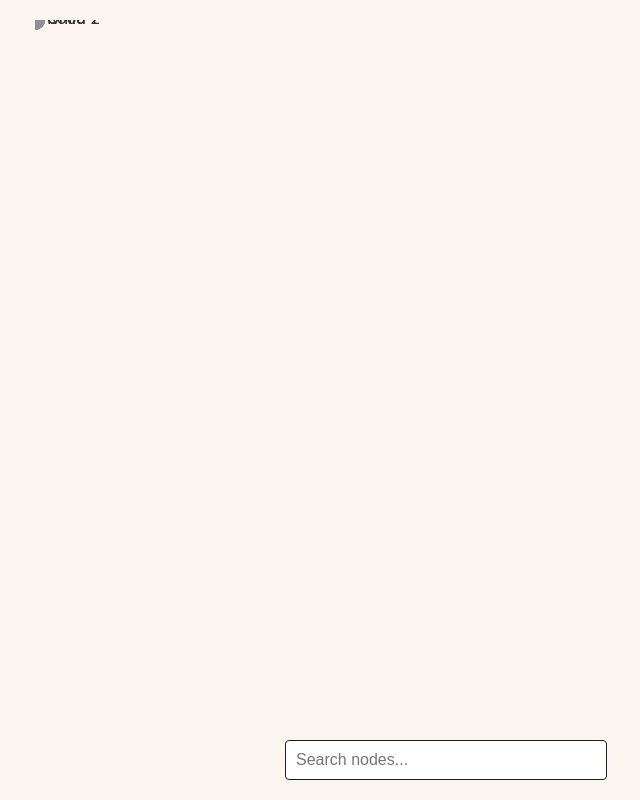
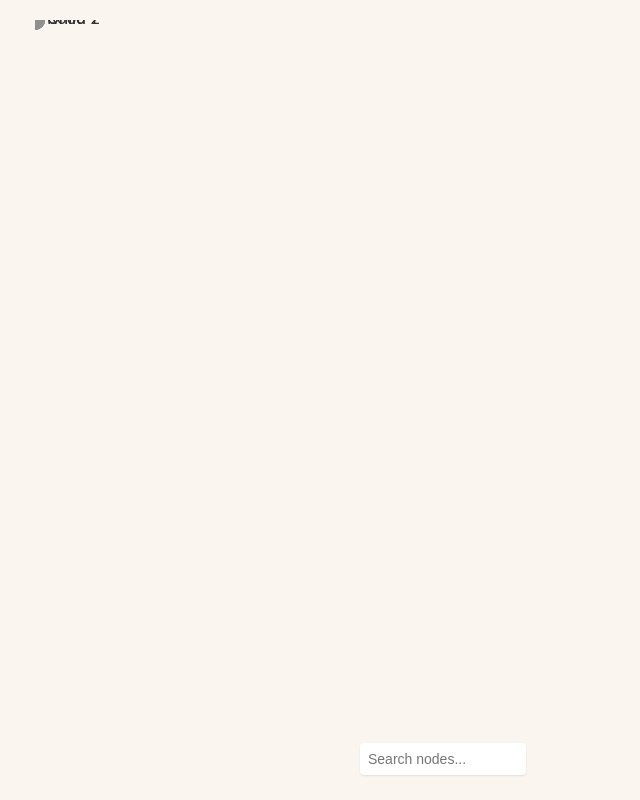
Before and after one commit to Galleryseventeen/node-graph-website, a React (Create React App) app: page / in a window 1280 px wide. Shown: the whole page, without its empty margins (205-845 px from the left). Built offline with nearby package versions, Linux system fonts and the light colour scheme.

Commit message:
Update search bar styling

```diff
--- a/src/App.css
+++ b/src/App.css
@@ -65,21 +65,24 @@ svg {
   bottom: 20px;
   left: 50%;
   transform: translateX(-50%);
-  width: 300px;
+  width: 150px;
   max-width: 90%;
+  background-color: #FAF6EF;
+  padding: 5px;
 }
 
 .search-bar input {
   width: 100%;
-  padding: 10px;
-  border: 1px solid #1D201F;
+  padding: 8px;
+  border: none;
   border-radius: 4px;
   background-color: white;
-  font-size: 16px;
+  font-size: 14px;
   color: #1D201F;
+  box-shadow: 0 1px 2px rgba(0,0,0,0.1);
 }
 
 .search-bar input:focus {
   outline: none;
-  border-color: #6617CE;
+  box-shadow: 0 1px 2px rgba(0,0,0,0.2);
 }
```
